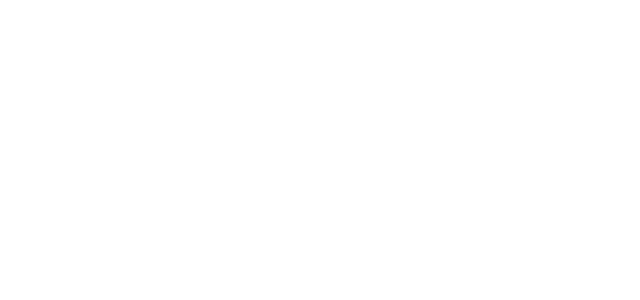
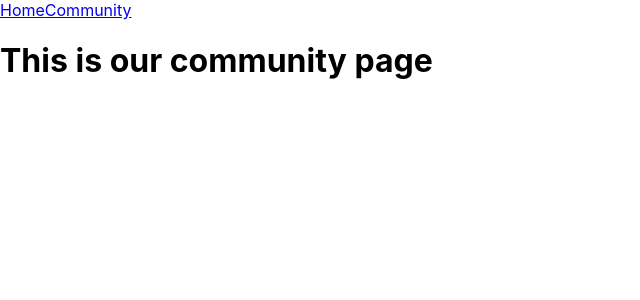
Before and after one commit to estherthompson/Untitled_Maleeha_Saniya_Esther_Project, a React (Create React App) app in the folder my-app/: page /Community in a window 1280 px wide. Before the commit this address had no page. Shown: the top 300 px of the page, without its empty margins (0-640 px from the left). Built offline with nearby package versions, Linux system fonts and the light colour scheme.

Commit message:
added CardContainer and linked Pages

```diff
--- /dev/null
+++ b/my-app/src/components/CardContainer.js
@@ -0,0 +1,17 @@
+import React from 'react';
+import {Link} from 'react-router-dom';
+
+function CardContainer({children}) {
+
+  return (
+    <div className= "card-countainer">
+    <nav>
+        <Link to= "/">Home</Link>
+        <Link to="/Community">Community</Link>
+    </nav>
+    <div className="card-content">{children}</div>
+    </div>
+  );
+}
+
+export default CardContainer;
--- /dev/null
+++ b/my-app/src/components/Community.js
@@ -0,0 +1,11 @@
+import React from 'react';
+
+function Community() {
+  return (
+    <div>
+      <h1>This is our community page</h1>
+    </div>
+  );
+}
+
+export default Community;
--- a/my-app/src/components/Pages.js
+++ b/my-app/src/components/Pages.js
@@ -1,12 +1,20 @@
 import { Routes, Route } from 'react-router-dom';
 import Home from './Home';
+import CardContainer from './CardContainer';
+import Community from './Community';
 
 
 function Pages() {
   return (
-    <Routes>
-      <Route path="/" element={<Home />} />
-    </Routes>
+    <CardContainer>
+      <Routes>
+        <Route path="/" element={<Home />} />
+        <Route path="/CardContainer" element={<CardContainer/>} />
+        <Route path="/Community" element={<Community/>} />
+
+      </Routes>
+    </CardContainer>
+
   );
 }
 
```
